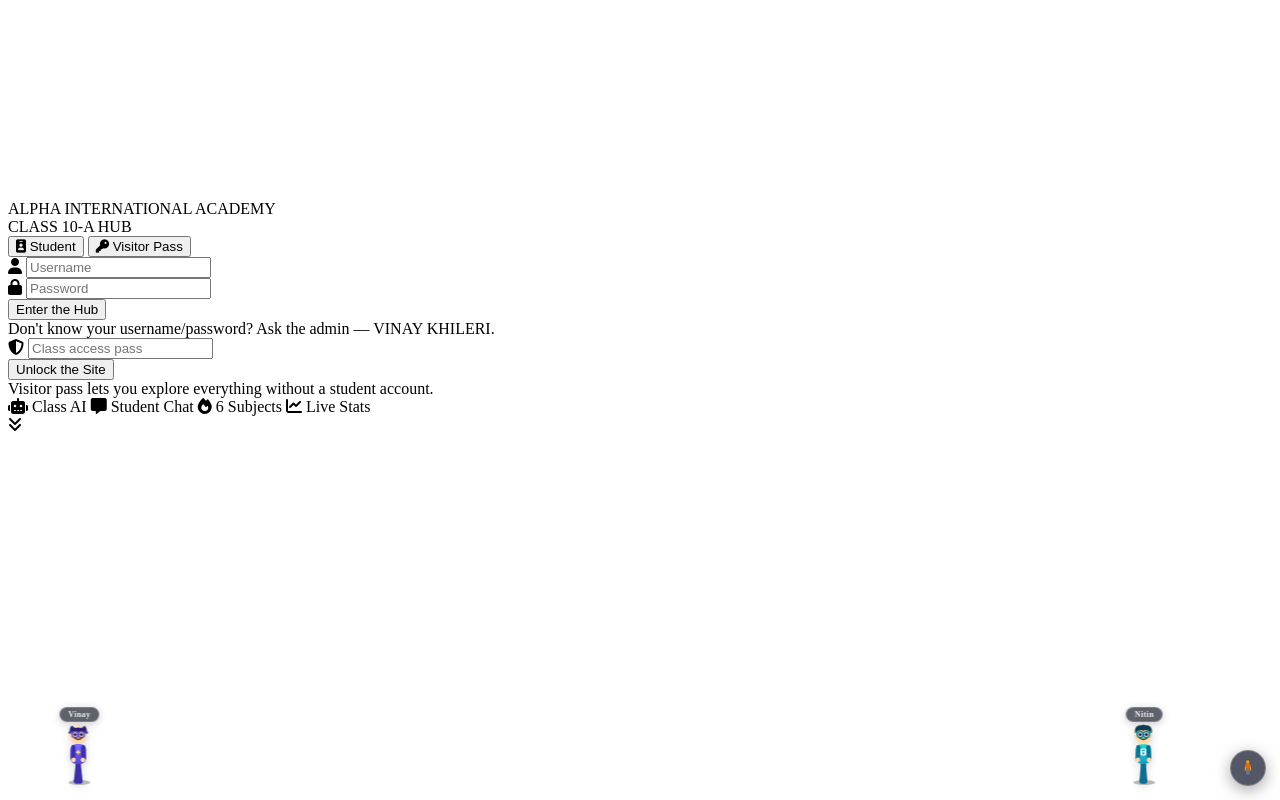
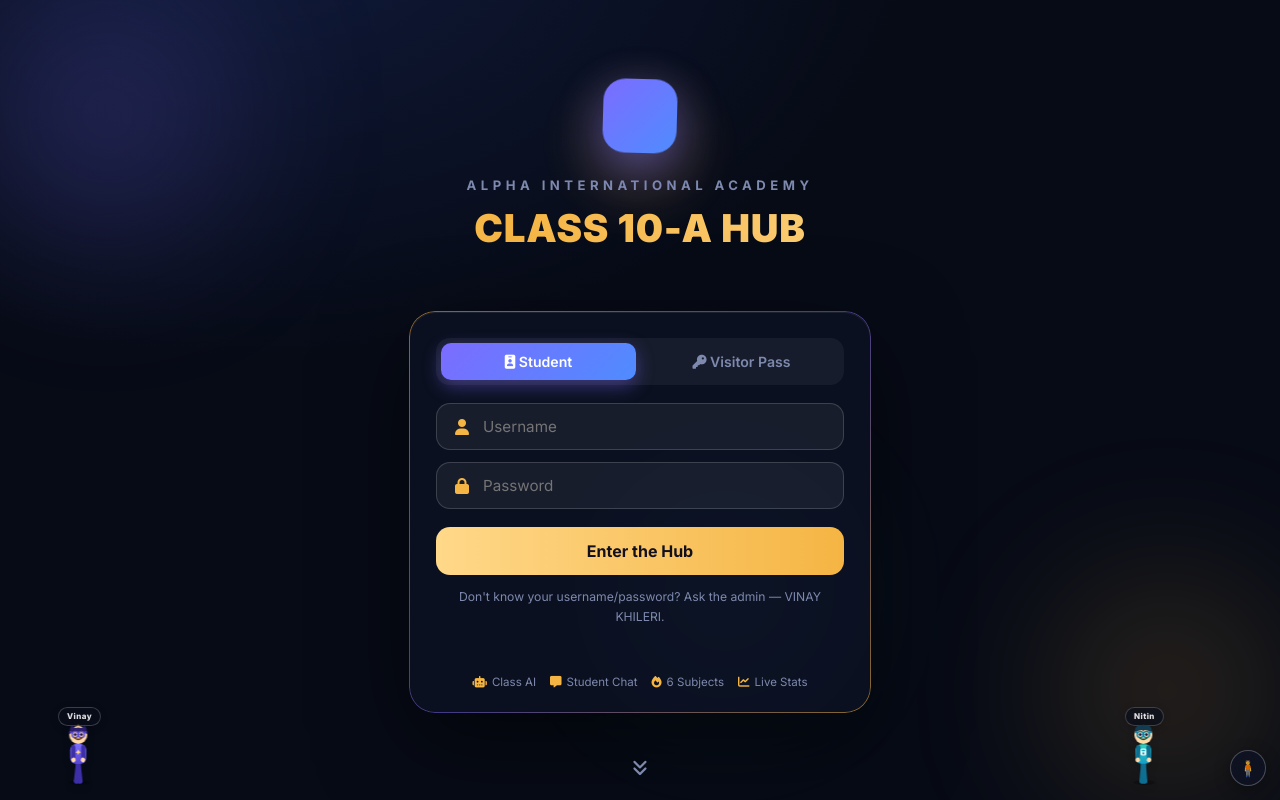
Before and after one commit to VINAY07070/Class-10-A, a plain HTML site: page index.html in a window 1280 px wide. Drawn offline with nearby package versions, Linux system fonts and the light colour scheme; files whose address does not match are found by name.

Commit message:
Fix broken asset loaders, restore login data, improve login UI, and document static deployment

```diff
--- /dev/null
+++ b/404.html
@@ -0,0 +1,17 @@
+<!doctype html>
+<html lang="en">
+<head>
+<meta charset="utf-8">
+<meta name="viewport" content="width=device-width, initial-scale=1">
+<title>Class 10-A Hub</title>
+<link rel="stylesheet" href="css/login.css">
+</head>
+<body>
+<main style="max-width:600px;margin:10vh auto;padding:24px;text-align:center;font-family:system-ui">
+<h1>Class 10-A Hub</h1>
+<p>The site could not load its application files.</p>
+<p>Check that JavaScript is enabled and open the site through a web server rather than <code>file://</code>.</p>
+<a href="index.html">Reload site</a>
+</main>
+</body>
+</html>
--- /dev/null
+++ b/css/login.css
@@ -0,0 +1,44 @@
+/* Login presentation and mobile layout improvements. */
+.login-overlay {
+  min-height: 100svh;
+  padding: clamp(18px, 4vw, 48px) 16px;
+  overflow-y: auto;
+}
+.login-stage {
+  width: min(100%, 460px);
+  margin: auto;
+  position: relative;
+  z-index: 1;
+}
+.login-brand { text-align: center; margin-bottom: 18px; }
+.login-logo { margin: 0 auto 12px; }
+.login-school { letter-spacing: .18em; font-size: clamp(10px, 2vw, 12px); }
+.login-class { font-size: clamp(26px, 7vw, 42px); line-height: 1.05; }
+.login-sub { min-height: 22px; margin-top: 8px; }
+.login-body {
+  border: 1px solid rgba(255,255,255,.16);
+  border-radius: 24px;
+  padding: clamp(18px, 5vw, 30px);
+  background: rgba(10, 15, 35, .72);
+  box-shadow: 0 24px 70px rgba(0,0,0,.38), inset 0 1px rgba(255,255,255,.08);
+  backdrop-filter: blur(18px);
+  -webkit-backdrop-filter: blur(18px);
+}
+.login-modes { display: grid; grid-template-columns: 1fr 1fr; gap: 8px; margin-bottom: 18px; }
+.login-mode-chip { min-height: 44px; border-radius: 12px; cursor: pointer; }
+.login-field { min-height: 52px; border-radius: 13px; }
+.login-field input { min-width: 0; width: 100%; font-size: 16px; }
+.login-btn { min-height: 52px; border-radius: 13px; font-weight: 800; cursor: pointer; }
+.login-hint { line-height: 1.45; }
+.login-error { min-height: 24px; margin-top: 12px; text-align: center; }
+.login-foot { display: grid; grid-template-columns: 1fr 1fr; gap: 10px; margin-top: 20px; }
+.login-foot-item { font-size: 11px; text-align: center; }
+@media (max-width: 480px) {
+  .login-overlay { align-items: flex-start; }
+  .login-body { border-radius: 18px; }
+  .login-foot { gap: 8px; }
+  .login-foot-item { font-size: 10px; }
+}
+@media (prefers-reduced-motion: reduce) {
+  .login-overlay *, .login-overlay *::before, .login-overlay *::after { animation-duration: .01ms !important; transition-duration: .01ms !important; }
+}
--- a/css/style.css
+++ b/css/style.css
@@ -1,4 +1,2 @@
-/* Main stylesheet - moved from root to css folder */
-/* Include all style.css content here */
-@import url('./themes.css');
-@import url('./stickmen.css');
+/* Main stylesheet compatibility entry point. */
+@import url('../style.css');
--- a/css/themes.css
+++ b/css/themes.css
@@ -1,2 +1,2 @@
-/* Theme variations - moved from root to css folder */
-/* Include all themes.css content here */
+/* Theme stylesheet compatibility entry point. */
+@import url('../themes.css');
--- /dev/null
+++ b/data/seed.js
@@ -0,0 +1,6 @@
+/* Compatibility entry point for the seed data. */
+(function () {
+  var src = document.currentScript && document.currentScript.src;
+  var base = src ? src.substring(0, src.lastIndexOf('/') + 1) : 'data/';
+  document.write('<script src="' + base + '../seed.js"><\\/script>');
+})();
--- /dev/null
+++ b/js/admin.js
@@ -0,0 +1,2 @@
+/* Compatibility entry point. */
+document.write('<script src="../admin.js"><\\/script>');
--- /dev/null
+++ b/js/ai.js
@@ -0,0 +1,2 @@
+/* Compatibility entry point. */
+document.write('<script src="../ai.js"><\\/script>');
--- /dev/null
+++ b/js/announcements.js
@@ -0,0 +1,2 @@
+/* Compatibility entry point. */
+document.write('<script src="../announcements.js"><\\/script>');
--- /dev/null
+++ b/js/chat.js
@@ -0,0 +1,2 @@
+/* Compatibility entry point. */
+document.write('<script src="../chat.js"><\\/script>');
--- a/js/data.js
+++ b/js/data.js
@@ -1,2 +1,6 @@
-// DataStore module - moved from root to js folder
-// Keep all data store logic here
+/* Compatibility entry point: the source data layer remains at the repository root. */
+(function () {
+  var src = document.currentScript && document.currentScript.src;
+  var base = src ? src.substring(0, src.lastIndexOf('/') + 1) : 'js/';
+  document.write('<script src="' + base + '../data.js"><\\/script>');
+})();
--- a/js/home.js
+++ b/js/home.js
@@ -1,2 +1,6 @@
-// Placeholder for home page specific logic
-// Include home.js module code here when ready
+/* Compatibility entry point for the existing home module. */
+(function () {
+  var src = document.currentScript && document.currentScript.src;
+  var base = src ? src.substring(0, src.lastIndexOf('/') + 1) : 'js/';
+  document.write('<script src="' + base + '../home.js"><\\/script>');
+})();
--- /dev/null
+++ b/js/homework.js
@@ -0,0 +1,2 @@
+/* Compatibility entry point. */
+document.write('<script src="../homework.js"><\\/script>');
--- /dev/null
+++ b/js/polls.js
@@ -0,0 +1,2 @@
+/* Compatibility entry point. */
+document.write('<script src="../polls.js"><\\/script>');
--- /dev/null
+++ b/js/scores.js
@@ -0,0 +1,2 @@
+/* Compatibility entry point. */
+document.write('<script src="../scores.js"><\\/script>');
--- /dev/null
+++ b/js/students.js
@@ -0,0 +1,2 @@
+/* Compatibility entry point. */
+document.write('<script src="../students.js"><\\/script>');
--- /dev/null
+++ b/js/subjects.js
@@ -0,0 +1,2 @@
+/* Compatibility entry point. */
+document.write('<script src="../subjects.js"><\\/script>');
--- /dev/null
+++ b/js/teachers.js
@@ -0,0 +1,2 @@
+/* Compatibility entry point. */
+document.write('<script src="../teachers.js"><\\/script>');
```
Also changed, not shown: LOGIN_FIX.md (added, +16 -0 lines), STATIC_DEPLOYMENT.md (added, +10 -0 lines).
